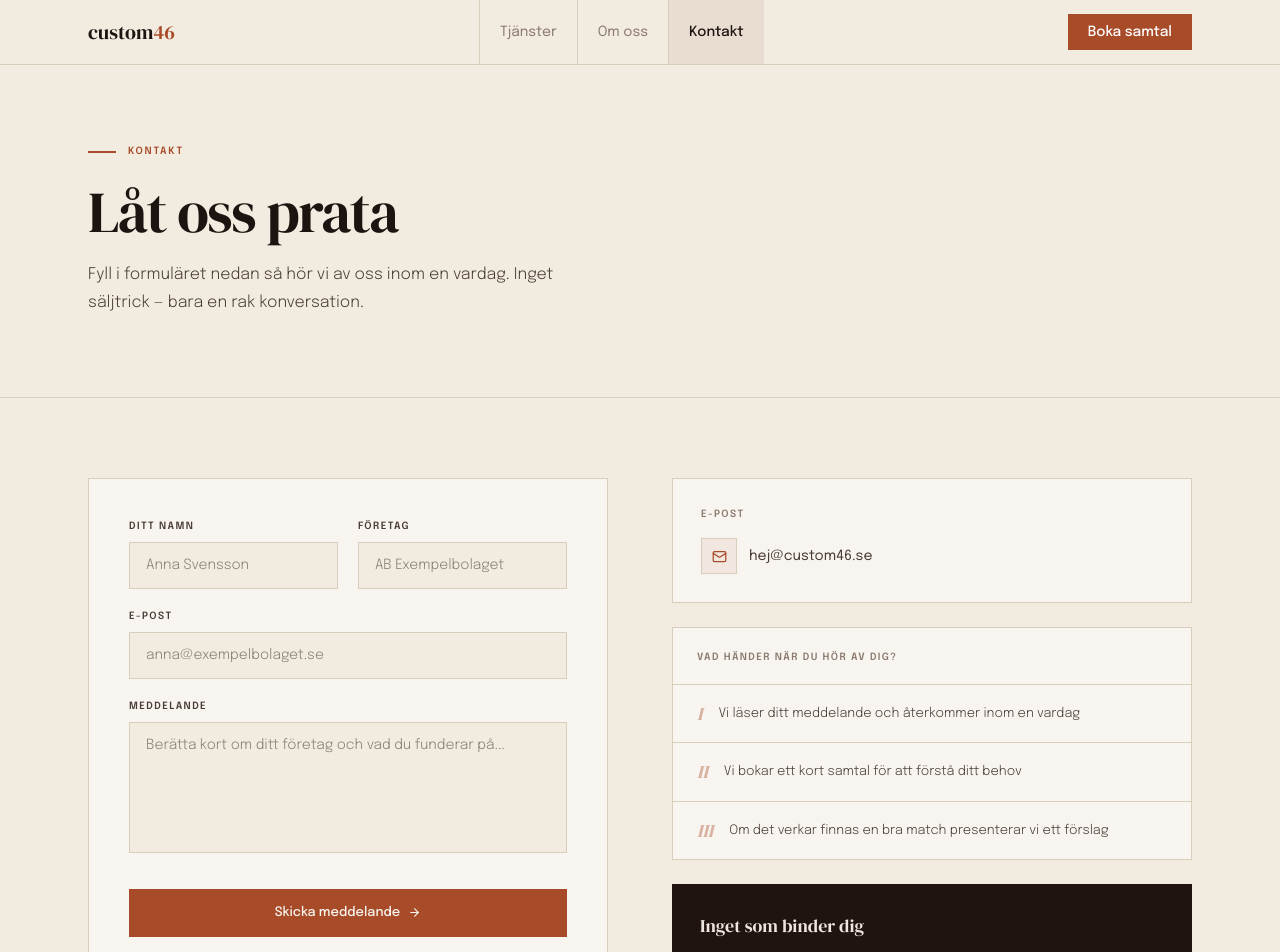
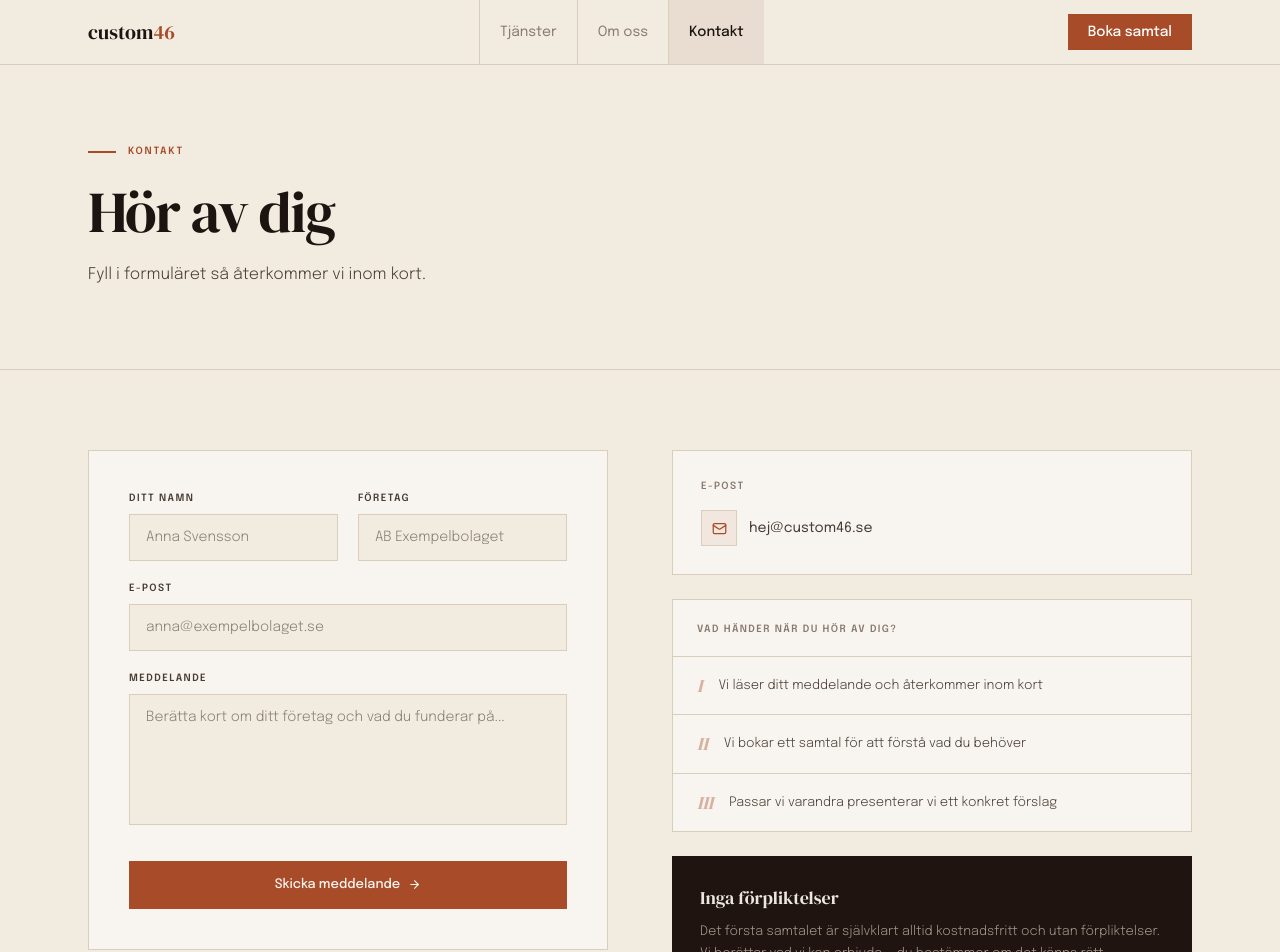
Before and after one commit to custom46ab/custom46, a Next.js app: page /kontakt in a window 1280 px wide. Shown: the top 952 px of the page. Built offline with nearby package versions, Linux system fonts and the light colour scheme.

Commit message:
uppd text överallt

```diff
--- a/app/kontakt/page.tsx
+++ b/app/kontakt/page.tsx
@@ -81,10 +81,10 @@ export default function KontaktPage() {
               <span style={{ fontSize: 10, fontWeight: 600, letterSpacing: "0.18em", textTransform: "uppercase", color: C.terra }}>Kontakt</span>
             </div>
             <h1 style={{ ...serif, fontSize: "clamp(40px, 5vw, 58px)", lineHeight: 1.0, letterSpacing: "-0.025em", color: C.fg, marginBottom: 20 }}>
-              Låt oss prata
+              Hör av dig
             </h1>
             <p style={{ fontSize: 16, color: C.fgMid, maxWidth: 480, lineHeight: 1.75, fontWeight: 300 }}>
-              Fyll i formuläret nedan så hör vi av oss inom en vardag. Inget säljtrick — bara en rak konversation.
+              Fyll i formuläret så återkommer vi inom kort.
             </p>
           </AnimatedSection>
         </div>
@@ -101,7 +101,7 @@ export default function KontaktPage() {
                 <div style={{ background: C.bgCard, border: `1px solid ${C.border}`, borderLeft: `3px solid ${C.terra}`, padding: "56px 48px", textAlign: "center" }}>
                   <div style={{ ...serif, fontSize: 18, color: C.fg, marginBottom: 12 }}>Tack för ditt meddelande</div>
                   <p style={{ fontSize: 13, color: C.muted, lineHeight: 1.7, fontWeight: 300 }}>
-                    Vi läser alla förfrågningar och återkommer till dig inom en vardag.
+                    Vi återkommer till dig inom kort.
                   </p>
                 </div>
               ) : (
@@ -223,9 +223,9 @@ export default function KontaktPage() {
                   </div>
                   <div>
                     {[
-                      "Vi läser ditt meddelande och återkommer inom en vardag",
-                      "Vi bokar ett kort samtal för att förstå ditt behov",
-                      "Om det verkar finnas en bra match presenterar vi ett förslag",
+                      "Vi läser ditt meddelande och återkommer inom kort",
+                      "Vi bokar ett samtal för att förstå vad du behöver",
+                      "Passar vi varandra presenterar vi ett konkret förslag",
                     ].map((step, i) => (
                       <div
                         key={i}
@@ -243,9 +243,9 @@ export default function KontaktPage() {
 
                 {/* Promise card */}
                 <div style={{ background: C.bgDark, padding: "28px 28px" }}>
-                  <div style={{ ...serif, fontSize: 18, color: "#EDE6DE", marginBottom: 10 }}>Inget som binder dig</div>
+                  <div style={{ ...serif, fontSize: 18, color: "#EDE6DE", marginBottom: 10 }}>Inga förpliktelser</div>
                   <p style={{ fontSize: 13, color: "#A8998E", lineHeight: 1.7, fontWeight: 300 }}>
-                    Det första samtalet är alltid kostnadsfritt och utan förpliktelser. Vi berättar vad vi kan erbjuda — du bestämmer om det känns rätt.
+                    Det första samtalet är självklart alltid kostnadsfritt och utan förpliktelser. Vi berättar vad vi kan erbjuda — du bestämmer om det känns rätt.
                   </p>
                 </div>
               </div>
--- a/app/om-oss/page.tsx
+++ b/app/om-oss/page.tsx
@@ -16,18 +16,13 @@ const serifIt = { fontFamily: "var(--font-display), Georgia, serif", fontStyle:
 const values = [
   {
     n: "i.",
-    title: "Ärlighet framför imponering",
+    title: "Ärlighet framför att imponera",
     body: "Vi berättar vad som faktiskt är möjligt — inte vad som låter bäst i ett säljsamtal. Om AI inte är rätt lösning för dig just nu säger vi det.",
   },
   {
     n: "ii.",
     title: "Enkelhet som princip",
     body: "Den bästa lösningen är den enklaste som faktiskt fungerar. Vi väljer alltid bort onödig komplexitet — den kostar mer och ger sällan mer värde.",
-  },
-  {
-    n: "iii.",
-    title: "Ditt ägarskap",
-    body: "Lösningarna vi bygger ska du kunna äga, förstå och underhålla. Vi dokumenterar allt och utbildar ditt team — du ska inte vara beroende av oss i det löpande.",
   },
   {
     n: "iv.",
@@ -87,10 +82,9 @@ export default function OmOssPage() {
 
             <AnimatedSection direction="right" delay={0.1}>
               <div style={{ background: C.bgCard, border: `1px solid ${C.border}`, borderLeft: `3px solid ${C.terra}`, padding: "40px 40px" }}>
-                <div style={{ ...serif, fontSize: 72, lineHeight: 0.8, color: C.terra, opacity: 0.15, marginBottom: 16 }}>46</div>
-                <h3 style={{ ...serif, fontSize: 22, color: C.fg, marginBottom: 14 }}>Vad betyder 46?</h3>
+                <h3 style={{ ...serif, fontSize: 22, color: C.fg, marginBottom: 14 }}>Inte som andra konsulter</h3>
                 <p style={{ fontSize: 13, color: C.fgMid, lineHeight: 1.75, fontWeight: 300 }}>
-                  Sverige är ett litet land — men landets företag driver mycket av det värde som skapar välstånd här. Vi tror att AI-verktyg inte bara ska finnas tillgängliga för stora bolag med stora budgetar. custom46 är vår ambition att göra det möjligt för alla svenska företag att dra nytta av det som faktiskt fungerar.
+                  De flesta AI-konsulter säljer teknik. Vi säljer resultat. Det betyder att vi börjar med ert problem — inte med en lösning vi redan vill sälja. Om svaret inte är AI säger vi det.
                 </p>
               </div>
             </AnimatedSection>
--- a/app/page.tsx
+++ b/app/page.tsx
@@ -23,7 +23,7 @@ const serifIt = { fontFamily: "var(--font-display), Georgia, serif", fontStyle:
 
 const steps = [
   { num: "I", title: "Nulägesanalys", body: "Vi kartlägger era processer och identifierar var effektiviteten brister." },
-  { num: "II", title: "Lösningsförslag", body: "Konkreta förslag anpassade efter just er — inte generiska verktyg." },
+  { num: "II", title: "Lösningsförslag", body: "Konkreta förslag anpassade efter era behov och era processer." },
   { num: "III", title: "Implementering", body: "Vi bygger, driftsätter och ser till att det faktiskt används." },
 ];
 
@@ -60,16 +60,16 @@ export default function HemPage() {
                 <h1
                   style={{ ...serif, fontSize: "clamp(56px, 7vw, 82px)", lineHeight: 0.93, letterSpacing: "-0.025em", color: C.fg, marginBottom: 32 }}
                 >
-                  Auto&shy;mation<br />
-                  som<br />
-                  <span style={{ ...serifIt, color: C.terra }}>faktiskt</span><br />
-                  håller.
+                  Tid<br />
+                  tillbaka<br />
+                  till det som<br />
+                  <span style={{ ...serifIt, color: C.terra }}>spelar roll.</span>
                 </h1>
               </AnimatedSection>
 
               <AnimatedSection delay={0.28}>
                 <p style={{ fontSize: 15.5, lineHeight: 1.76, color: C.fgMid, maxWidth: 390, fontWeight: 300, marginBottom: 48 }}>
-                  Vi kartlägger var din organisation tappar tid och bygger de lösningar som faktiskt passar — utan onödig teknik.
+                  Vi kartlägger var er organisation tappar tid och implementerar lösningar som passar — utan onödigt krångel.
                 </p>
               </AnimatedSection>
 
@@ -205,7 +205,7 @@ export default function HemPage() {
                   AI behöver inte vara komplext för att vara användbart
                 </h2>
                 <p style={{ fontSize: 15, lineHeight: 1.75, color: C.fgMid, fontWeight: 300, marginBottom: 32 }}>
-                  De flesta AI-satsningar misslyckas inte för att tekniken är svår — utan för att lösningarna inte passar hur verksamheten faktiskt ser ut.
+                  Helt tvärtom faktiskt — potentialen ligger i att optimera era befintliga processer.
                 </p>
                 <Link
                   href="/om-oss"
@@ -254,7 +254,7 @@ export default function HemPage() {
               Låt oss prata om vad som faktiskt kan förändras
             </h2>
             <p style={{ fontSize: 15, color: "#A8998E", maxWidth: 440, margin: "0 auto 40px", lineHeight: 1.75, fontWeight: 300 }}>
-              Boka ett kostnadsfritt samtal — vi ställer frågor, lyssnar och ger en ärlig bild av vad automation kan göra för er.
+              Boka ett kostnadsfritt samtal — vi ställer frågor, lyssnar och ger en ärlig bild av vad AI och automation kan göra för er.
             </p>
             <Link
               href="/kontakt"
```
